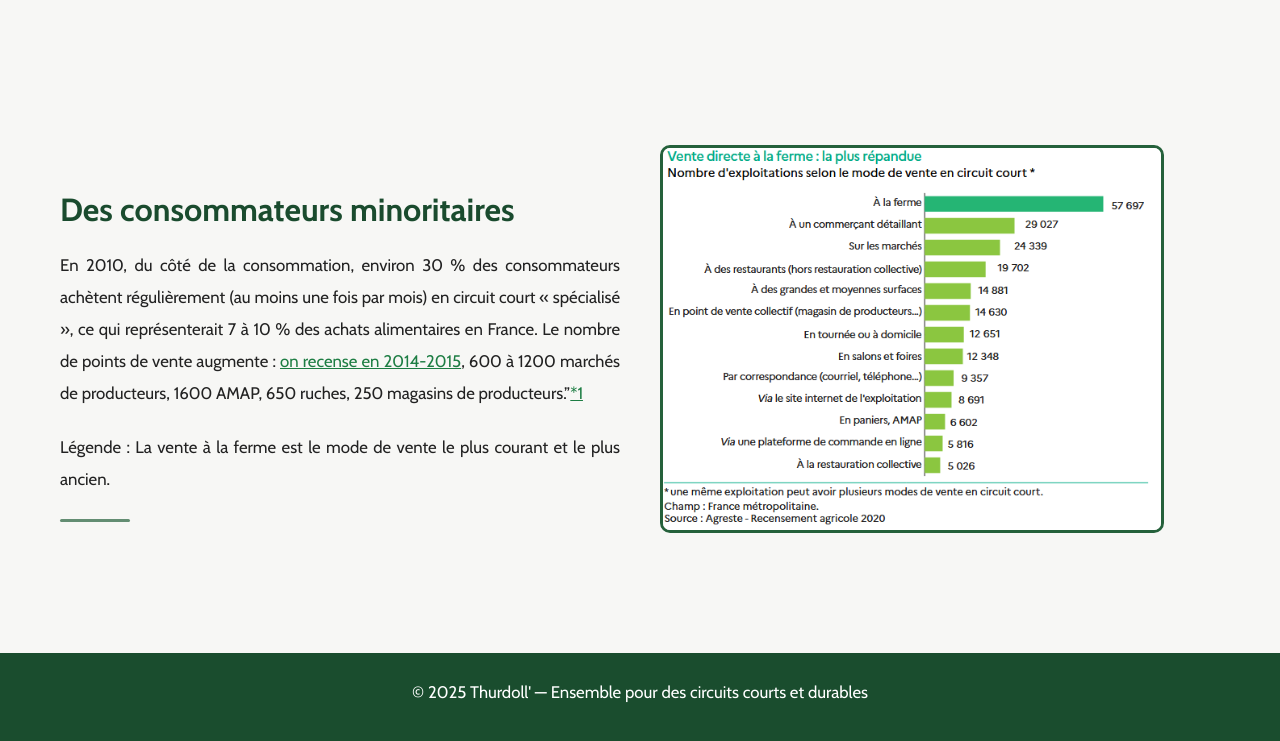
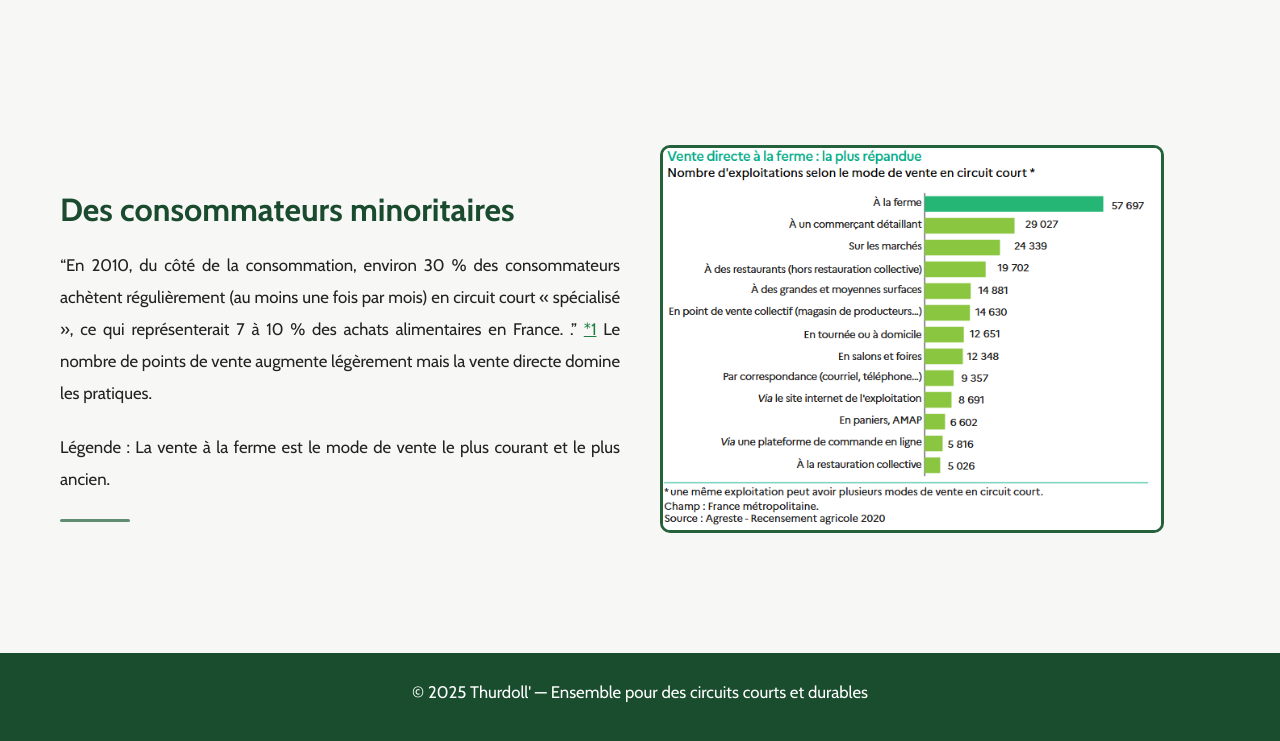
Before and after one commit to seignezoriana-web/thurdoll_cicuitscourtsThurDoller, a plain HTML site: page Page_3.html in a window 1280 px wide. Shown: the part 2284-3025 px from the top of the page. Drawn offline with nearby package versions, Linux system fonts and the light colour scheme; a small style sheet from the web is missing.

Commit message:
Update Page_3.html

```diff
--- a/Page_3.html
+++ b/Page_3.html
@@ -85,8 +85,9 @@
   </div>
   <div class="text-block">
     <h2>Des consommateurs minoritaires</h2>
-    <p>En 2010, du côté de la consommation, environ 30 % des consommateurs achètent régulièrement (au moins une fois par mois) en circuit court « spécialisé », ce qui représenterait 7 à 10 % des achats alimentaires en France. Le nombre de points de vente augmente : <a href="http://agriculture.gouv.fr/16-fiches-pour-mieux-apprehender-les-comportements-alimentaires-de-2025">on recense en 2014-2015</a>, 600 à 1200 marchés de producteurs, 1600 AMAP, 650 ruches, 250 magasins de producteurs.”<a href="Page_4.html#definition">*1</a></p>
-    <p>Légende : La vente à la ferme est le mode de vente le plus courant et le plus ancien.</p>
+    <p>“En 2010, du côté de la consommation, environ 30 % des consommateurs achètent régulièrement (au moins une fois par mois) en circuit court « spécialisé », ce qui représenterait 7 à 10 % des achats alimentaires en France. .” <a href="Page_4.html#definition">*1</a>
+Le nombre de points de vente augmente légèrement mais la vente directe domine les pratiques.</p>
+   <p>Légende : La vente à la ferme est le mode de vente le plus courant et le plus ancien.</p>
   </div>
 </section>
 
```
